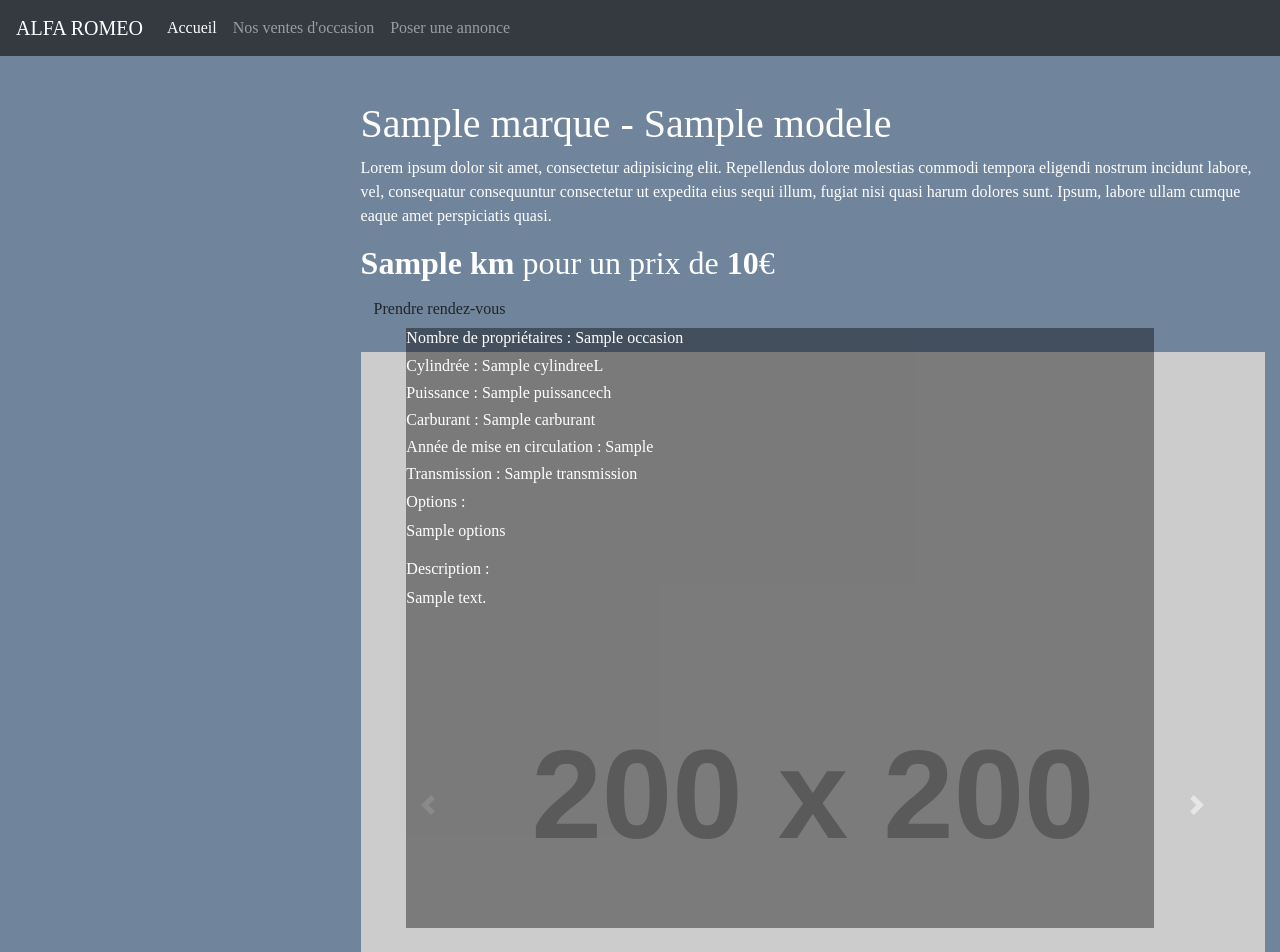
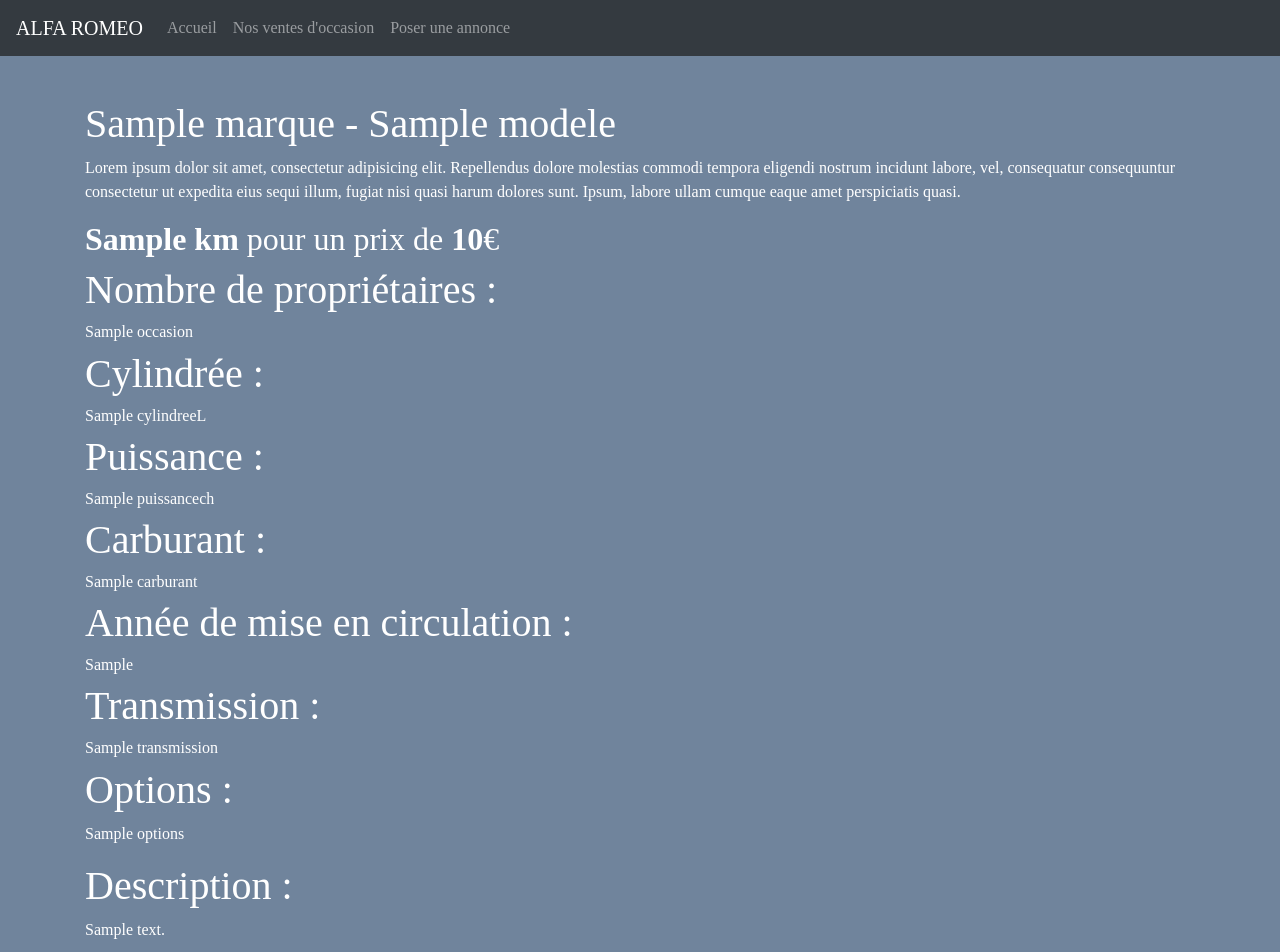
Before and after one commit to LaurCol/VROUM_VROUM, a Symfony app: template templates/occas/show.html.twig in a window 1280 px wide. Shown: the top 952 px of the page. Run offline with Twig, Linux system fonts and the light colour scheme; the template is opened without the code that fills it: most values are stand-ins (such as "Sample title", 1, 10 or a date in 2020); grey boxes labelled with a size stand in for pictures from a placeholder-image service; some libraries are stand-ins or nearby versions.

Commit message:
tout dernier commit

```diff
--- a/public/css/style.css
+++ b/public/css/style.css
@@ -203,8 +203,7 @@ a:hover {
 }
 .slideshow{
 
-    width:73%;
-    left:27%;
+    width:100%;
     min-height:100%;
     margin-top:100px;
     color:white;
--- a/templates/base.html.twig
+++ b/templates/base.html.twig
@@ -24,7 +24,7 @@
 
   <div class="collapse navbar-collapse" id="navbarColor02">
     <ul class="navbar-nav mr-auto">
-      <li class="nav-item active">
+      <li class="nav-item">
         <a class="nav-link" href="{{ path('homepage') }}">Accueil</a>
       </li>
       <li class="nav-item">
--- a/templates/occas/show.html.twig
+++ b/templates/occas/show.html.twig
@@ -9,22 +9,19 @@
            <span class="spanshow"> <h1>{{ occasions.marque }} - {{occasions.modele}}</h1>
             <p>Lorem ipsum dolor sit amet, consectetur adipisicing elit. Repellendus dolore molestias commodi tempora eligendi nostrum incidunt labore, vel, consequatur consequuntur consectetur ut expedita eius sequi illum, fugiat nisi quasi harum dolores sunt. Ipsum, labore ullam cumque eaque amet perspiciatis quasi.</p>
             <p class="h2"><strong>{{ occasions.km }} km</strong> pour un prix de <strong>{{ occasions.prix }}</strong>€</p>
-            <a href="#" class="btn">Prendre rendez-vous</a></span>
         </div>
     </div>
 
     <div class="container">
-        <div class="row">
-            <div class="col-md-12 mb-3">
-            <div class="box">
-                <h6>Nombre de propriétaires : {{ occasions.NombreProprio }}</h6>
-                <h6>Cylindrée : {{ occasions.cylindree }}L</h6>
-                <h6>Puissance : {{ occasions.puissance }}ch</h6>
-                <h6>Carburant : {{ occasions.carburant }}</h6>
-                <h6>Année de mise en circulation : {{ occasions.anneeCircu }}</h6>
-                <h6>Transmission : {{ occasions.transmission }}</h6>
-                <h6>Options : </h6><p>{{ occasions.options }}</p>
-                <h6>Description :</h6>{{ occasions.description | raw}}
+            <div>
+                <h1>Nombre de propriétaires :</h1> <h6>{{ occasions.NombreProprio }}</h6>
+                <h1>Cylindrée :</h1> <h6>{{ occasions.cylindree }}L</h6>
+                <h1>Puissance :</h1> <h6>{{ occasions.puissance }}ch</h6>
+                <h1>Carburant :</h1> <h6>{{ occasions.carburant }}</h6>
+                <h1>Année de mise en circulation :</h1> <h6>{{ occasions.anneeCircu }}</h6>
+                <h1>Transmission :</h1> <h6>{{ occasions.transmission }}</h6>
+                <h1>Options : </h1><p>{{ occasions.options }}</p>
+                <h1>Description :</h1>{{ occasions.description | raw}}
                 </div>
                 {#
                 <div class="bd-example">
@@ -69,7 +66,7 @@
                     <div class="carousel-inner">
                      {% for gallery in occasions.gallery %}
                         <div class="carousel-item {% if loop.first %}active{% endif %}">
-                        <img class="d-block w-100" src="http://placehold.it/200x200" alt="First slide">
+                        <img class="d-block w-100" src="https://www.placecage.com/640/360" alt="First slide">
                             <div class="carousel-caption d-none d-md-block">
                                 <h5>{{  occasions.modele  }}</h5>
                                 <p>{{ gallery.caption }}</p>
```
